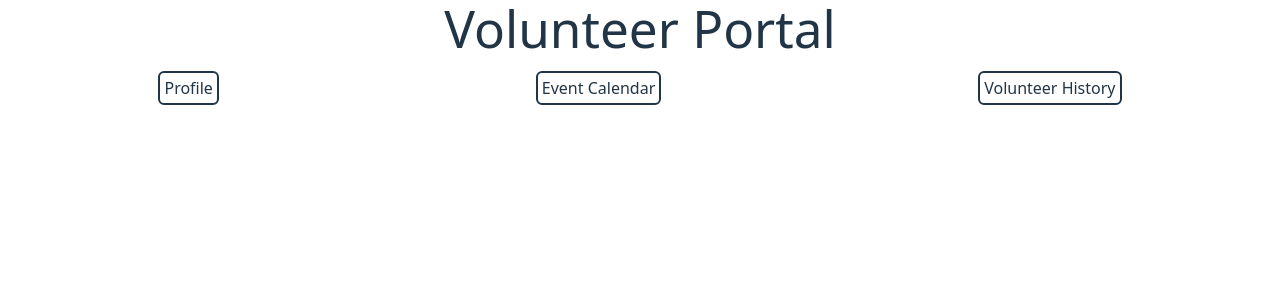
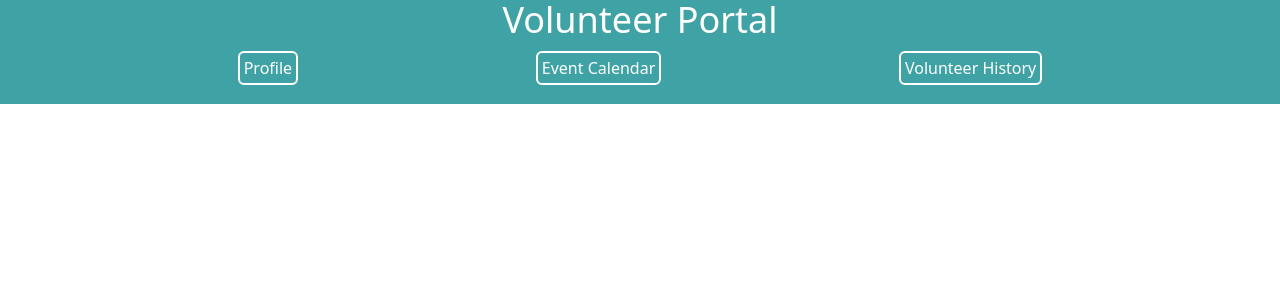
Before and after one commit to T-Sikes/Volunteer_Database_Manager, a React (Vite) app in the folder frontend/: page /portal in a window 1280 px wide. Shown: the top 300 px of the page. Built offline with nearby package versions, Linux system fonts and the light colour scheme.

Commit message:
changed navbar color

```diff
--- a/frontend/src/layouts/AdminPortalLayout.jsx
+++ b/frontend/src/layouts/AdminPortalLayout.jsx
@@ -3,12 +3,12 @@ import { NavLink, Outlet } from "react-router-dom"
 const AdminPortalLayout = () => {
   return (
     <div>
-      <div className="fixed top-0 z-5 bg-white w-screen">
-        <h1 className="text-center">Admin Portal</h1>
-        <nav className="mt-5">
-          <div className="flex justify-around pb-2">
-            <NavLink to="volunteers"><span className="border-2 rounded-md p-1">Volunteers</span></NavLink>
-            <NavLink to="event-management"><span className="border-2 rounded-md p-1">Event Management</span></NavLink>
+      <div className="fixed top-0 z-10 bg-[#3fA2A5] w-screen">
+        <p className="text-center text-white text-4xl">Admin Portal</p>
+        <nav className="mt-3">
+          <div className="flex justify-evenly pb-6">
+            <NavLink to="volunteers"><span className="border-2 rounded-md p-1 text-white">Volunteers</span></NavLink>
+            <NavLink to="event-management"><span className="border-2 rounded-md p-1 text-white">Event Management</span></NavLink>
           </div>
         </nav>
       </div>
--- a/frontend/src/layouts/VolunteerPortalLayout.jsx
+++ b/frontend/src/layouts/VolunteerPortalLayout.jsx
@@ -3,13 +3,13 @@ import { NavLink, Outlet } from "react-router-dom"
 const VolunteerPortalLayout = () => {
   return (
     <div>
-      <div className="fixed top-0 z-10 bg-white w-screen">
-        <h1 className="text-center">Volunteer Portal</h1>
-        <nav className="mt-5">
-          <div className="flex justify-around pb-2">
-            <NavLink to="profile"><span className="border-2 rounded-md p-1">Profile</span></NavLink>
-            <NavLink to="events"><span className="border-2 rounded-md p-1">Event Calendar</span></NavLink>
-            <NavLink to="volunteer-history"><span className="border-2 rounded-md p-1">Volunteer History</span></NavLink>
+      <div className="fixed top-0 z-10 bg-[#3fA2A5] w-screen">
+        <p className="text-center text-white text-4xl">Volunteer Portal</p>
+        <nav className="mt-4">
+          <div className="flex justify-evenly pb-6">
+            <NavLink to="profile"><span className="border-2 rounded-md p-1 text-white">Profile</span></NavLink>
+            <NavLink to="events"><span className="border-2 rounded-md p-1 text-white">Event Calendar</span></NavLink>
+            <NavLink to="volunteer-history"><span className="border-2 rounded-md p-1 text-white">Volunteer History</span></NavLink>
           </div>
         </nav>
       </div>
--- /dev/null
+++ b/frontend/src/pages/AdminVolunteerHistory.jsx
@@ -0,0 +1,9 @@
+import React from 'react'
+
+const AdminVolunteerHistory = () => {
+  return (
+    <div>AdminVolunteerHistory</div>
+  )
+}
+
+export default AdminVolunteerHistory
--- a/frontend/src/pages/VolunteerList.jsx
+++ b/frontend/src/pages/VolunteerList.jsx
@@ -1,11 +1,13 @@
 import React, { useEffect, useState } from 'react';
 import AxiosInstance from "../components/AxiosInstance"
 import { parse, format } from 'date-fns';
+import VolunteerHistory from './VolunteerHistory';
 
 const VolunteerList = () => {
   const [volunteers, setVolunteers] = useState([])
   const [showInfo, setShowInfo] = useState(false)
   const [selectedVolunteer, setSelectedVolunteer] = useState({})
+  const [showVolunteerHistory, setShowVolunteerHistory] = useState(false)
 
   // Show inforrmation for a specific volunteer
   const toggleInfo = id => {
@@ -52,6 +54,11 @@ const VolunteerList = () => {
 
   return (
     <div className="min-h-screen min-w-screen flex justify-center">
+      {showVolunteerHistory &&
+        <VolunteerHistory
+
+        />
+      }
 
       {showInfo &&
         <div className="absolute inset-0 z-10 bg-[rgba(0,0,0,0.5)] min-h-screen min-w-screen">
```
